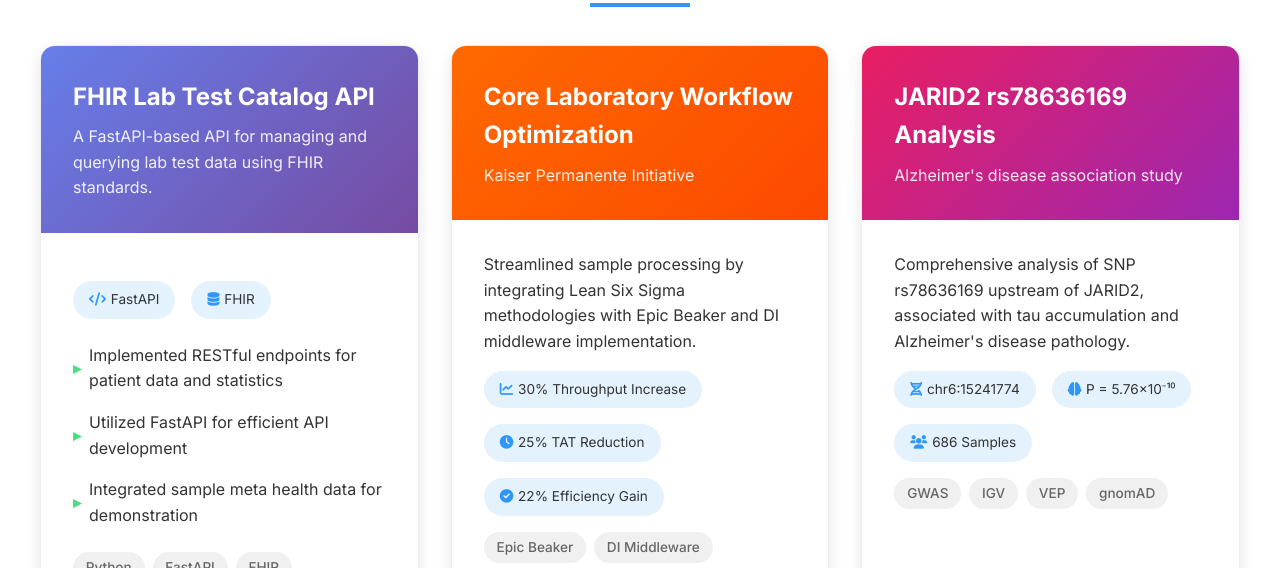
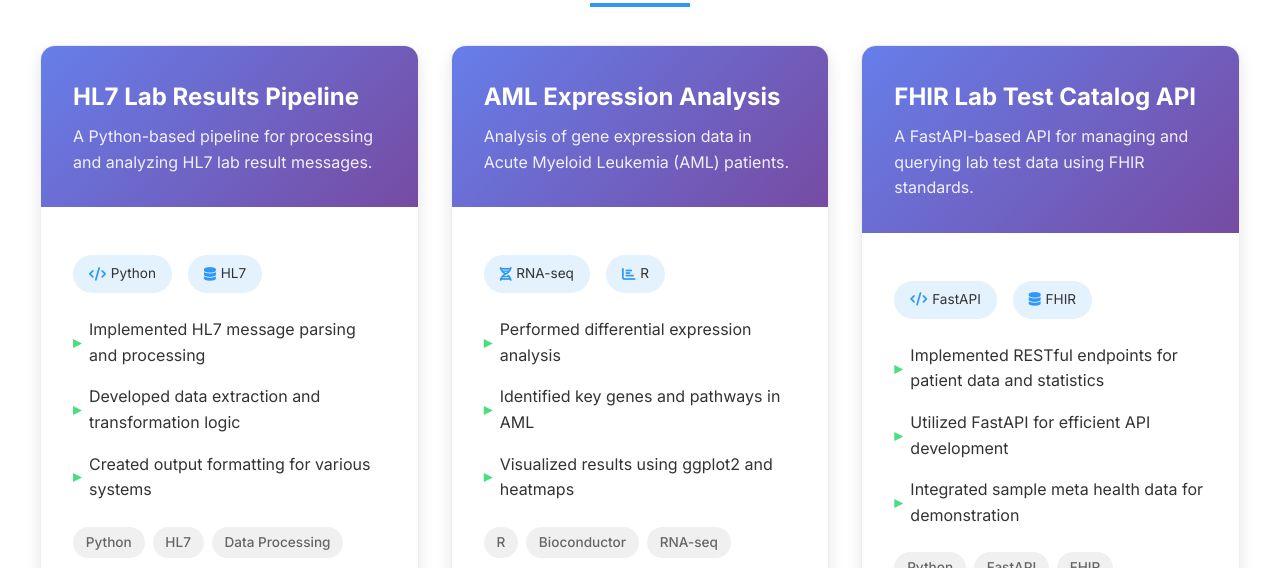
Before and after one commit to ugochi141/ugochi141.github.io, a plain HTML site: page index.html in a window 1280 px wide. Shown: the part 2696-3264 px from the top of the page. Drawn offline with Linux system fonts and the light colour scheme.

Commit message:
Added HL7 Lab Results Pipeline and AML Expression Analysis projects to portfolio

```diff
--- a/index.html
+++ b/index.html
@@ -835,6 +835,53 @@
             <div class="projects-grid">
 <div class="project-card">
     <div class="project-header ngs">
+        <h3>HL7 Lab Results Pipeline</h3>
+        <p>A Python-based pipeline for processing and analyzing HL7 lab result messages.</p>
+    </div>
+    <div class="project-body">
+        <div class="project-metrics">
+            <span class="metric"><i class="fas fa-code"></i> Python</span>
+            <span class="metric"><i class="fas fa-database"></i> HL7</span>
+        </div>
+        <ul class="skill-list">
+            <li>Implemented HL7 message parsing and processing</li>
+            <li>Developed data extraction and transformation logic</li>
+            <li>Created output formatting for various systems</li>
+        </ul>
+        <div class="tech-stack">
+            <span class="tech-tag">Python</span>
+            <span class="tech-tag">HL7</span>
+            <span class="tech-tag">Data Processing</span>
+        </div>
+        <a href="https://github.com/ugochi141/HL7-Lab-Results-Pipeline" target="_blank" class="btn btn-primary">View on GitHub <i class="fab fa-github"></i></a>
+    </div>
+</div>
+
+<div class="project-card">
+    <div class="project-header ngs">
+        <h3>AML Expression Analysis</h3>
+        <p>Analysis of gene expression data in Acute Myeloid Leukemia (AML) patients.</p>
+    </div>
+    <div class="project-body">
+        <div class="project-metrics">
+            <span class="metric"><i class="fas fa-dna"></i> RNA-seq</span>
+            <span class="metric"><i class="fas fa-chart-bar"></i> R</span>
+        </div>
+        <ul class="skill-list">
+            <li>Performed differential expression analysis</li>
+            <li>Identified key genes and pathways in AML</li>
+            <li>Visualized results using ggplot2 and heatmaps</li>
+        </ul>
+        <div class="tech-stack">
+            <span class="tech-tag">R</span>
+            <span class="tech-tag">Bioconductor</span>
+            <span class="tech-tag">RNA-seq</span>
+        </div>
+        <a href="https://github.com/ugochi141/AML-Expression-Analysis" target="_blank" class="btn btn-primary">View on GitHub <i class="fab fa-github"></i></a>
+    </div>
+</div>
+<div class="project-card">
+    <div class="project-header ngs">
         <h3>FHIR Lab Test Catalog API</h3>
         <p>A FastAPI-based API for managing and querying lab test data using FHIR standards.</p>
     </div>
```
